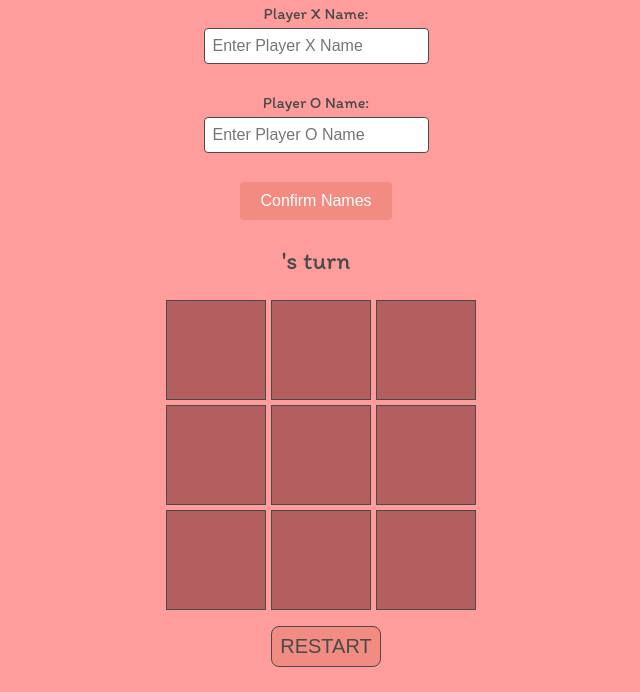
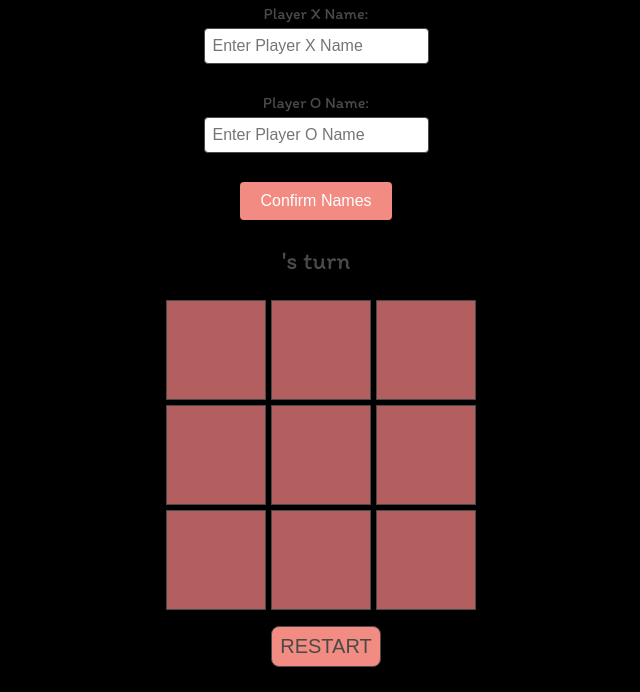
Before and after one commit to aine8/Project, a plain HTML site: page tictactwo.html in a window 1280 px wide. Shown: the part 108-800 px from the top of the page, without its empty margins (324-964 px from the left). Drawn offline with Linux system fonts and the light colour scheme.

Commit message:
Update tictactwo.css

```diff
--- a/tictactwo.css
+++ b/tictactwo.css
@@ -9,7 +9,7 @@ body {
     font-family: 'Itim', cursive;
     text-align: center;
     margin: 20px;
-    background-color: #ff9d9d;
+    background-color: #000000;
 }
 
 
```
